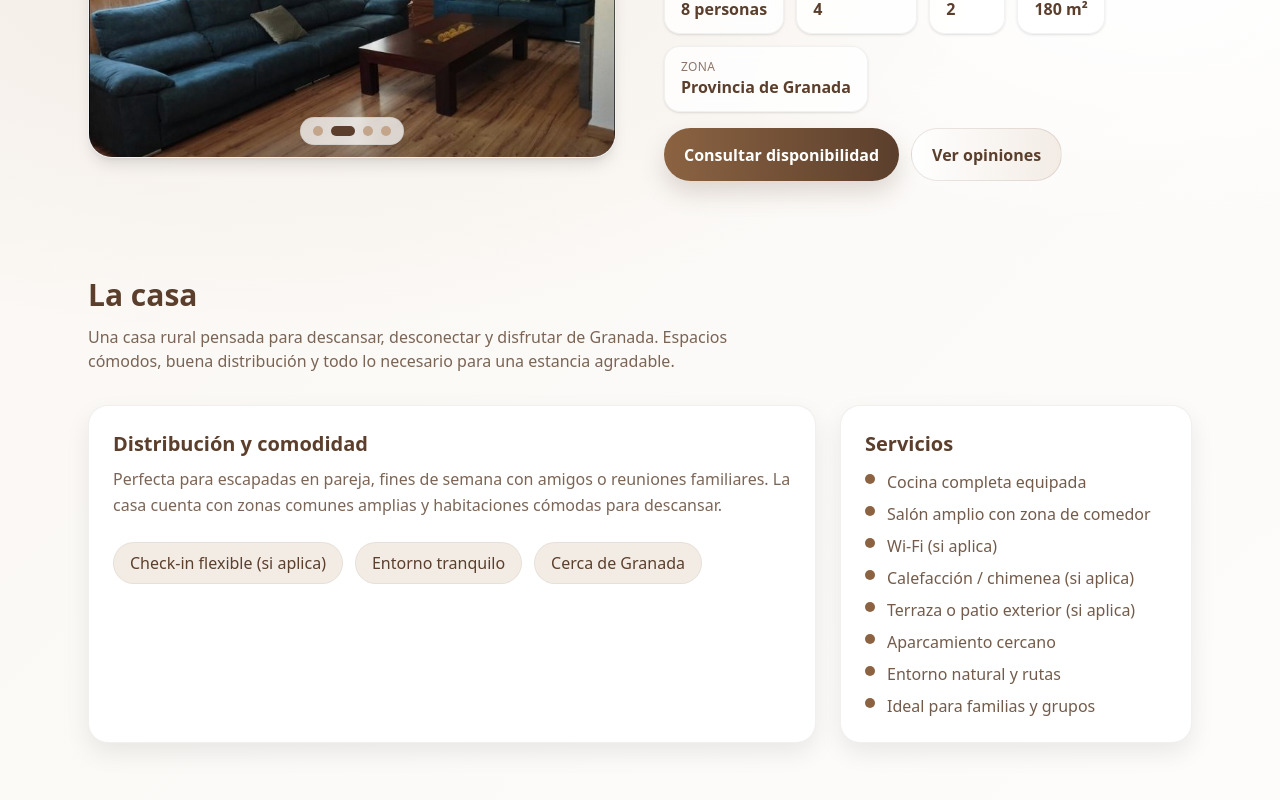
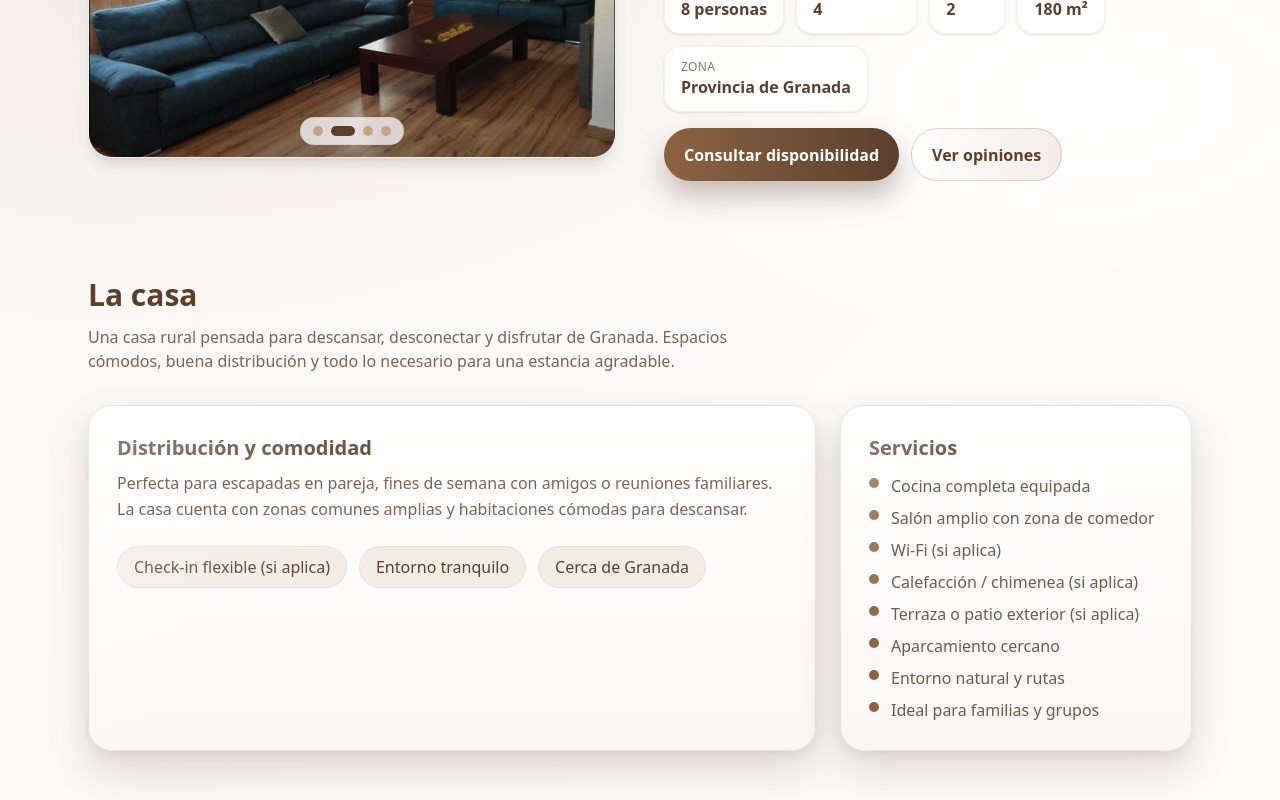
Before and after one commit to CarlosPD8/casa-rural, a Next.js app: page / in a window 1280 px wide. Shown: the part 260-1060 px from the top of the page. Built offline with nearby package versions, Linux system fonts and the light colour scheme.

Commit message:
modificacion estilos

```diff
--- a/app/globals.css
+++ b/app/globals.css
@@ -15,25 +15,70 @@ body {
   margin: 0;
   min-height: 100vh;
   color: var(--brown-800);
-  background: radial-gradient(1200px 600px at 20% 10%, var(--brown-100), transparent 60%),
-    radial-gradient(900px 500px at 90% 10%, #ffffff, transparent 55%),
+  background:
+    radial-gradient(1200px 600px at 15% 10%, var(--brown-100), transparent 60%),
+    radial-gradient(900px 500px at 85% 15%, #ffffff, transparent 55%),
     linear-gradient(135deg, var(--brown-50), #ffffff);
 }
 
-/* Helpers */
+/* Layout helpers */
 .container-page {
-  max-width: 72rem; /* ~ max-w-6xl */
+  max-width: 72rem;
   margin-inline: auto;
-  padding-inline: 1.5rem; /* px-6 */
+  padding-inline: 1.5rem;
 }
 
+/* =========================
+   TARJETAS (MEJORADAS)
+   ========================= */
+
 .card {
-  background: white;
-  border-radius: 1.25rem; /* rounded-2xl */
-  box-shadow: 0 10px 25px rgba(0,0,0,.08);
-  padding: 1.5rem; /* p-6 */
-  border: 1px solid rgba(91,63,44,.08);
+  position: relative;
+  background:
+    linear-gradient(180deg, #ffffff, var(--brown-50));
+  border-radius: 1.5rem;
+  padding: 1.75rem;
+
+  /* Borde elegante */
+  border: 1px solid rgba(91, 63, 44, 0.12);
+
+  /* Sombra más visible */
+  box-shadow:
+    0 20px 40px rgba(91, 63, 44, 0.18),
+    0 4px 10px rgba(0, 0, 0, 0.06);
+
+  transition:
+    transform 0.25s ease,
+    box-shadow 0.25s ease;
 }
+
+/* Glow suave interior */
+.card::before {
+  content: "";
+  position: absolute;
+  inset: 0;
+  border-radius: inherit;
+  pointer-events: none;
+  background:
+    linear-gradient(
+      135deg,
+      rgba(255, 255, 255, 0.6),
+      transparent 40%
+    );
+  opacity: 0.6;
+}
+
+/* Hover */
+.card:hover {
+  transform: translateY(-6px);
+  box-shadow:
+    0 28px 60px rgba(91, 63, 44, 0.28),
+    0 10px 20px rgba(0, 0, 0, 0.08);
+}
+
+/* =========================
+   BOTONES
+   ========================= */
 
 .btn {
   display: inline-flex;
@@ -43,30 +88,41 @@ body {
   padding: .85rem 1.25rem;
   border-radius: 9999px;
   font-weight: 600;
-  transition: transform .15s ease, box-shadow .15s ease, filter .15s ease;
+  transition:
+    transform .15s ease,
+    box-shadow .15s ease,
+    filter .15s ease;
   user-select: none;
   text-decoration: none;
 }
 
 .btn-primary {
   color: white;
-  background: linear-gradient(90deg, var(--brown-600), var(--brown-800));
-  box-shadow: 0 12px 24px rgba(91,63,44,.18);
+  background: linear-gradient(
+    90deg,
+    var(--brown-600),
+    var(--brown-800)
+  );
+  box-shadow:
+    0 14px 28px rgba(91, 63, 44, 0.35);
 }
 
 .btn-primary:hover {
-  transform: translateY(-1px);
-  filter: brightness(1.05);
-  box-shadow: 0 16px 34px rgba(91,63,44,.24);
+  transform: translateY(-1px) scale(1.02);
+  filter: brightness(1.06);
+  box-shadow:
+    0 20px 40px rgba(91, 63, 44, 0.45);
 }
 
 .btn-secondary {
   color: var(--brown-800);
-  background: linear-gradient(90deg, #ffffff, var(--brown-100));
-  border: 1px solid rgba(91,63,44,.12);
+  background:
+    linear-gradient(90deg, #ffffff, var(--brown-100));
+  border: 1px solid rgba(91, 63, 44, 0.2);
 }
 
 .btn-secondary:hover {
   transform: translateY(-1px);
-  box-shadow: 0 14px 30px rgba(0,0,0,.10);
+  box-shadow:
+    0 14px 30px rgba(0, 0, 0, 0.15);
 }
```
